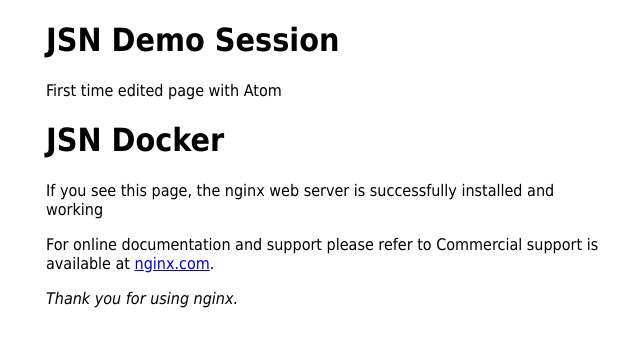
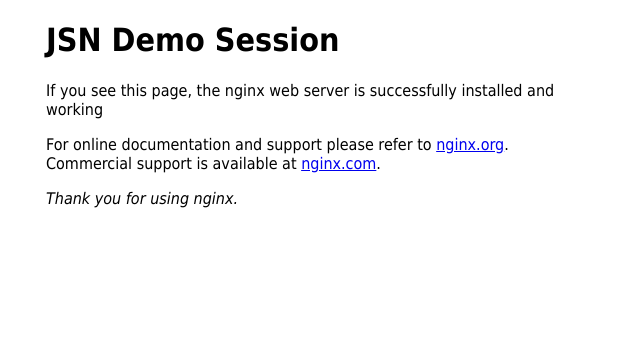
Before and after one commit to purushothamb11/ansibledemo, a plain HTML site: page index.html in a window 1280 px wide. Shown: the whole page, without its empty margins (314-954 px from the left). Drawn offline with Linux system fonts and the light colour scheme.

Commit message:
Revert "Staging to Master"

```diff
--- a/index.html
+++ b/index.html
@@ -12,11 +12,11 @@
 </head>
 <body>
 <h1> JSN Demo Session </h1>
-<p> First time edited page with Atom</p>
-<h1> JSN Docker </h1>
 <p> If you see this page, the nginx web server is successfully installed and
 working</p>
+
 <p>For online documentation and support please refer to
+<a href="http://nginx.org/">nginx.org</a>.<br/>
 Commercial support is available at
 <a href="http://nginx.com/">nginx.com</a>.</p>
 
```
